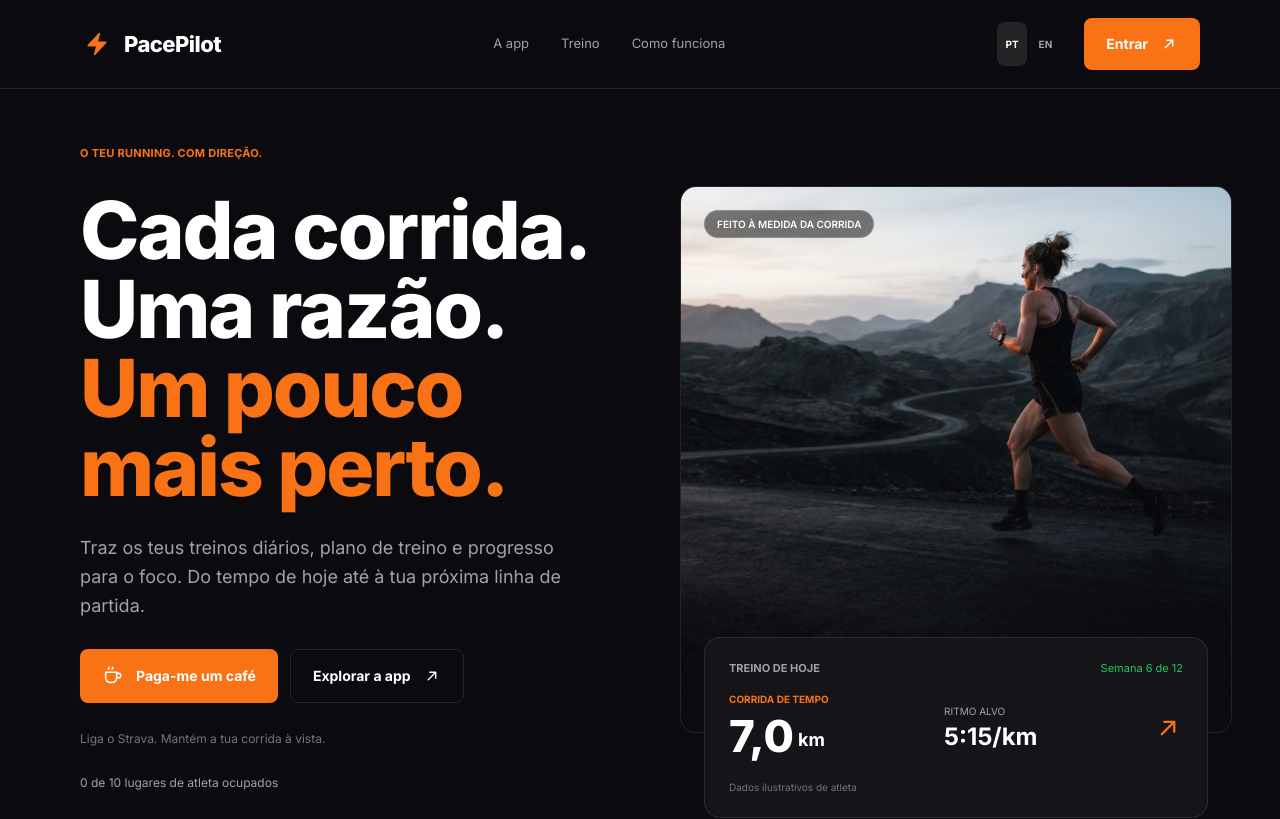
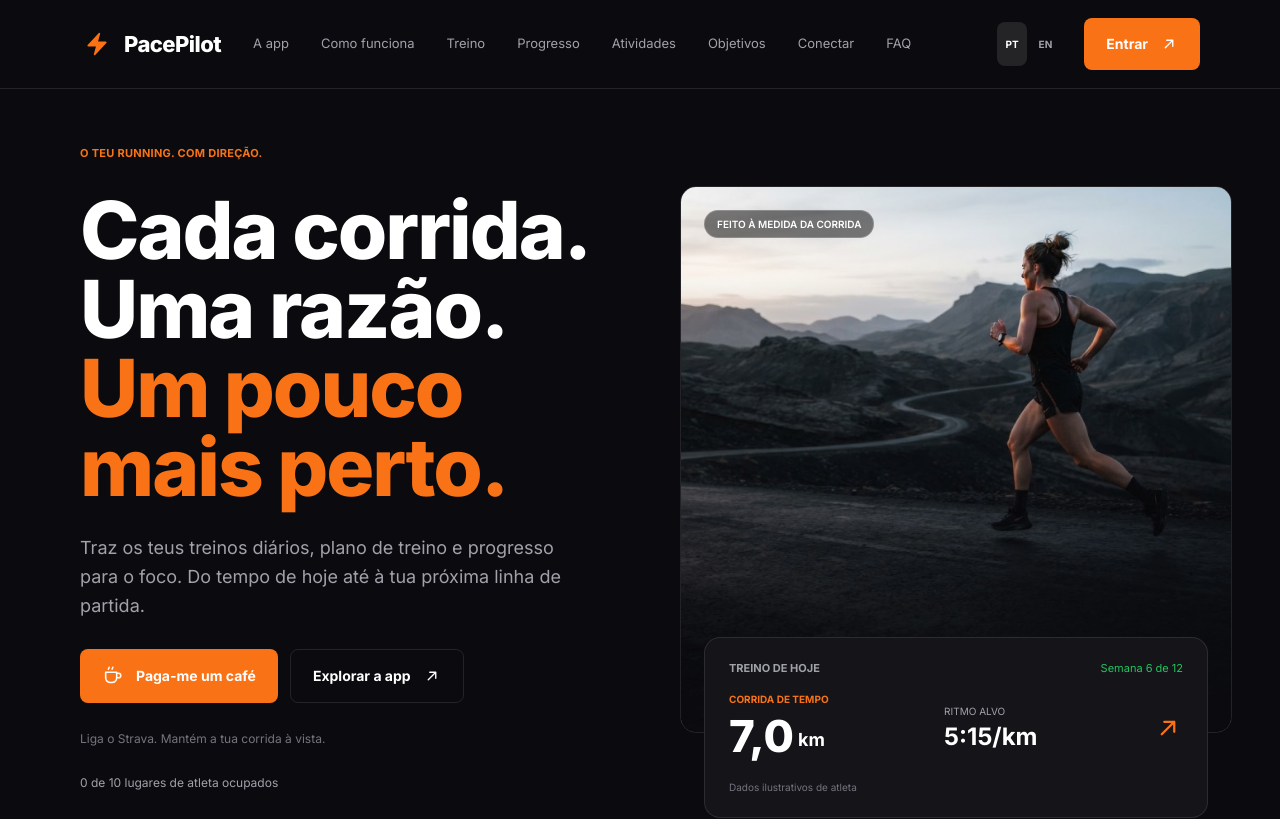
Before and after one commit to anvictorsantos/PacePilot, a Vue app in the folder client/: page / in a window 1280 px wide. Shown: the top 819 px of the page. Built offline with nearby package versions, Linux system fonts and the light colour scheme; no server answers.

Commit message:
feat(landing): add all section links to nav, align at start

```diff
--- a/client/src/components/landing/LandingNav.vue
+++ b/client/src/components/landing/LandingNav.vue
@@ -1,9 +1,9 @@
 <template>
   <header class="border-white/10 border-b">
     <div
-      class="flex justify-between items-center mx-auto px-6 lg:px-20 max-w-shell h-[88px]"
+      class="flex items-center gap-8 mx-auto px-6 lg:px-20 max-w-shell h-[88px]"
     >
-      <RouterLink to="/" class="flex items-center gap-2.5">
+      <RouterLink to="/" class="flex items-center gap-2.5 shrink-0">
         <BrandLogo />
       </RouterLink>
       <nav
@@ -18,7 +18,7 @@
           >{{ $t(l.key) }}</a
         >
       </nav>
-      <div class="flex items-center gap-3 sm:gap-6">
+      <div class="flex items-center gap-3 sm:gap-6 ml-auto">
         <LanguageSwitcher />
         <RouterLink
           to="/login"
@@ -38,7 +38,12 @@ import LanguageSwitcher from "@/components/ui/LanguageSwitcher.vue";
 
 const links = [
   { href: "#app", key: "nav.app" },
+  { href: "#how", key: "nav.how" },
   { href: "#plan", key: "nav.training" },
-  { href: "#how", key: "nav.how" },
+  { href: "#progress", key: "nav.progress" },
+  { href: "#activities", key: "nav.activities" },
+  { href: "#goals", key: "nav.goals" },
+  { href: "#connect", key: "nav.connect" },
+  { href: "#faq", key: "nav.faq" },
 ];
 </script>
--- a/client/src/components/landing/LandingSections.vue
+++ b/client/src/components/landing/LandingSections.vue
@@ -258,7 +258,7 @@
   </section>
 
   <!-- Activity history -->
-  <section class="bg-panel border-white/10 border-y">
+  <section id="activities" class="bg-panel border-white/10 border-y">
     <div class="flex flex-col gap-9 mx-auto px-6 lg:px-20 py-16 max-w-shell">
       <div class="flex lg:flex-row flex-col lg:items-end gap-5 lg:gap-24">
         <div class="flex flex-col gap-5">
@@ -305,9 +305,7 @@
   </section>
 
   <!-- Goals -->
-  <section
-    class="items-center gap-12 lg:gap-24 grid lg:grid-cols-2 mx-auto px-6 lg:px-20 py-16 lg:py-22 max-w-shell"
-  >
+  <section id="goals" class="items-center gap-12 lg:gap-24 grid lg:grid-cols-2 mx-auto px-6 lg:px-20 py-16 lg:py-22 max-w-shell">
     <div class="flex flex-col items-start gap-6">
       <p class="font-bold text-label text-primary">
         {{ $t('goals.label') }}</p>
@@ -387,7 +385,7 @@
   </section>
 
   <!-- Onboarding -->
-  <section class="bg-panel border-white/10 border-y">
+  <section id="connect" class="bg-panel border-white/10 border-y">
     <div class="flex flex-col gap-11 mx-auto px-6 lg:px-20 py-16 max-w-shell">
       <div class="flex lg:flex-row flex-col lg:items-end gap-5 lg:gap-24">
         <div class="flex flex-col gap-5">
--- a/client/src/i18n/en.json
+++ b/client/src/i18n/en.json
@@ -15,6 +15,11 @@
     "app": "The app",
     "training": "Training",
     "how": "How it works",
+    "progress": "Progress",
+    "activities": "Activities",
+    "goals": "Goals",
+    "connect": "Connect",
+    "faq": "FAQ",
     "login": "Log in",
     "continueStrava": "Continue with Strava",
     "getStarted": "Get started",
--- a/client/src/i18n/pt.json
+++ b/client/src/i18n/pt.json
@@ -15,6 +15,11 @@
     "app": "A app",
     "training": "Treino",
     "how": "Como funciona",
+    "progress": "Progresso",
+    "activities": "Atividades",
+    "goals": "Objetivos",
+    "connect": "Conectar",
+    "faq": "FAQ",
     "login": "Entrar",
     "continueStrava": "Continuar com o Strava",
     "getStarted": "Começar",
```
